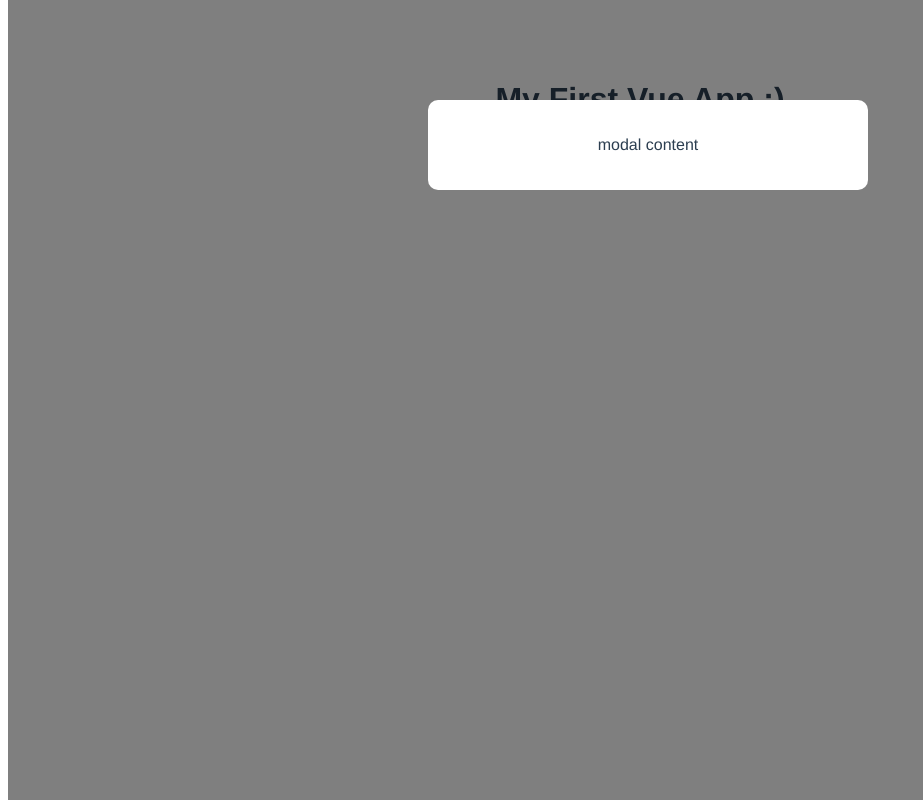
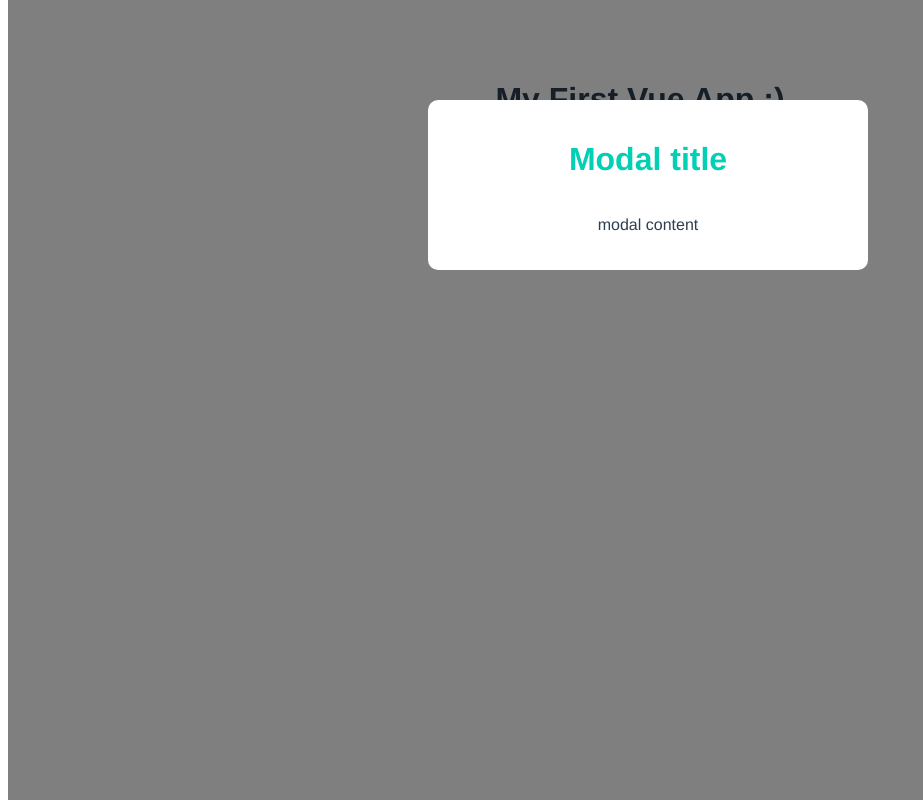
Before and after one commit to bravestarr15/vue_js_3_tutorial, a Vue app in the folder modal-project/modal-project/: page / in a window 1280 px wide. Shown: the whole page, without its empty margins (0-923 px from the left). Built offline with nearby package versions, Linux system fonts and the light colour scheme.

Commit message:
Add model title to emphasise scoping

```diff
--- a/modal-project/modal-project/src/components/Modal.vue
+++ b/modal-project/modal-project/src/components/Modal.vue
@@ -1,6 +1,7 @@
 <template>
   <div class="backdrop">
     <div class="modal">
+      <h1>Modal title</h1>
       <p>modal content</p>
     </div>
   </div>
```
